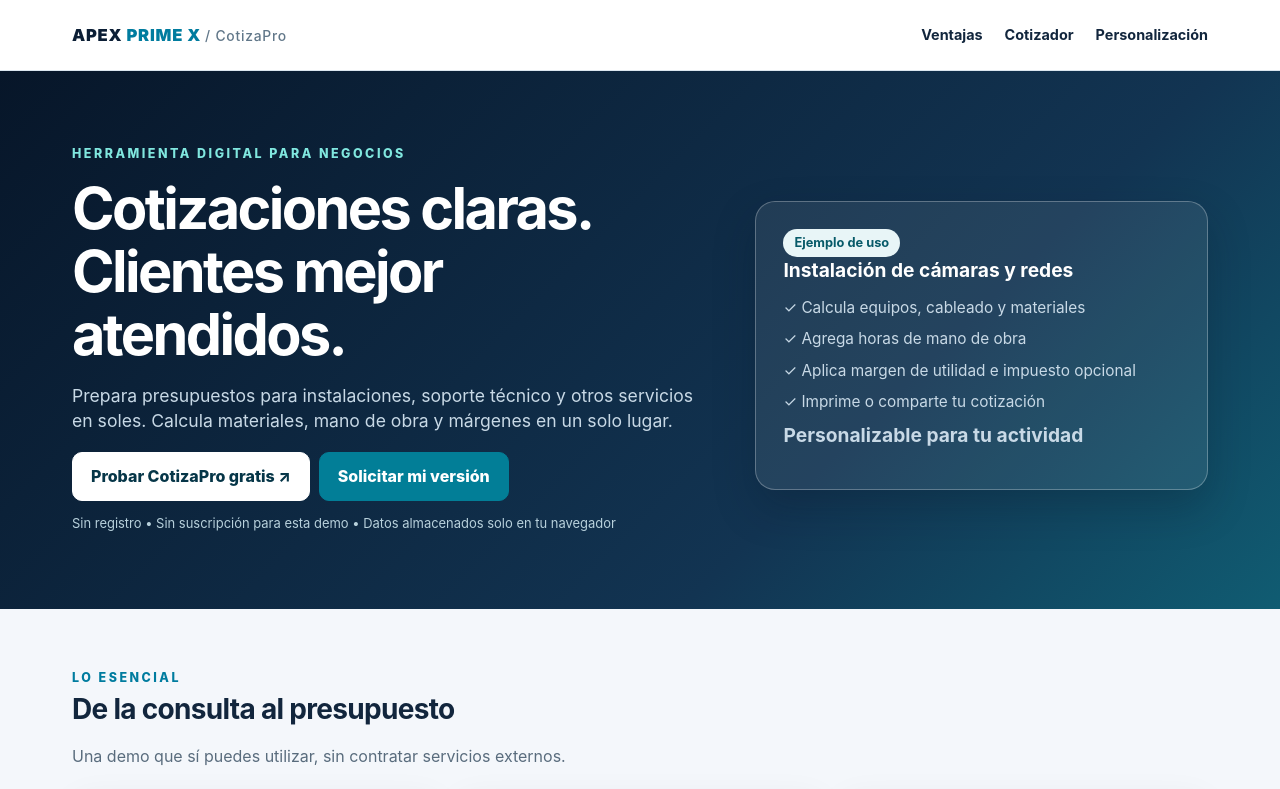
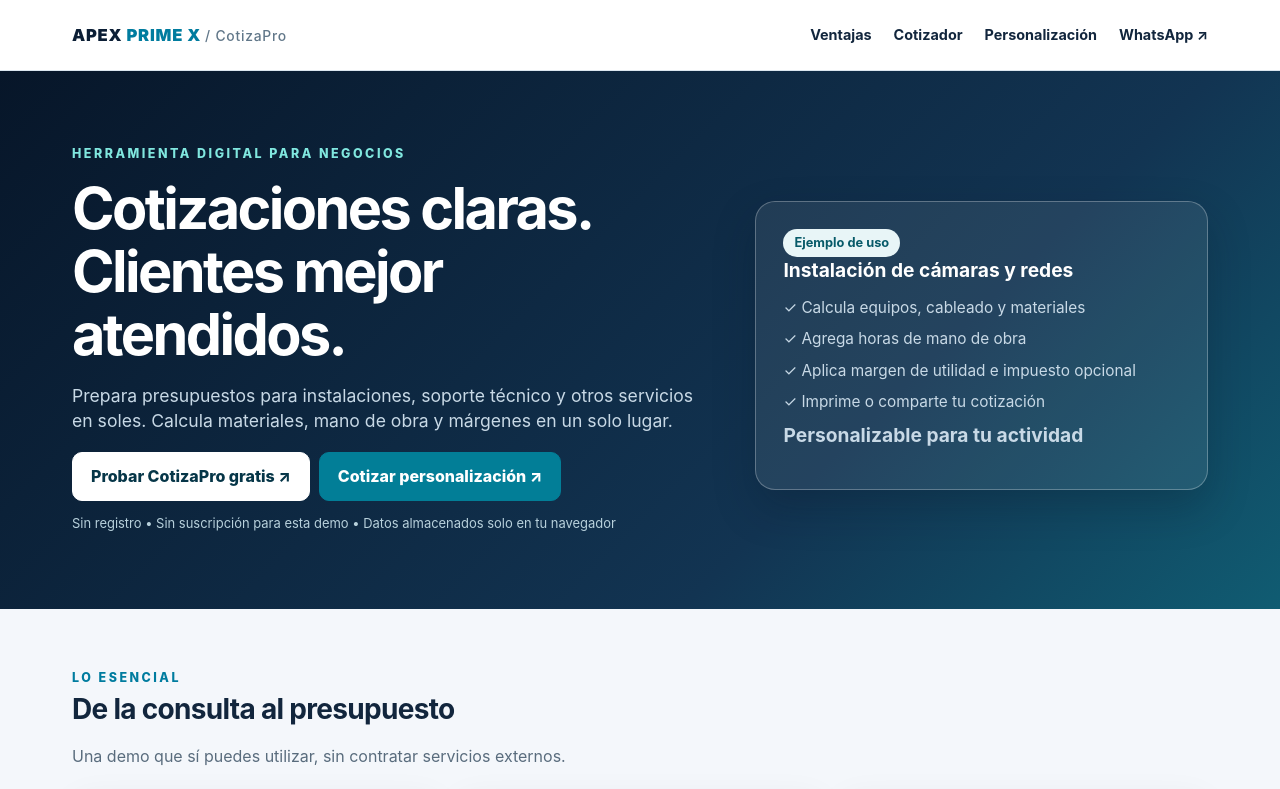
Before and after one commit to apxsolutionspe/Apex_Manager, a website with bundled scripts: page apex-global-intelligence-swarm/productos/cotizapro/index.html in a window 1280 px wide. Shown: the top 789 px of the page. Built offline with nearby package versions, Linux system fonts and the light colour scheme.

Commit message:
feat(sales): SEO structured product data, canonical indexing, direct conversion links

```diff
--- a/apex-global-intelligence-swarm/productos/cotizapro/index.html
+++ b/apex-global-intelligence-swarm/productos/cotizapro/index.html
@@ -4,8 +4,15 @@
   <meta charset="utf-8">
   <meta name="viewport" content="width=device-width,initial-scale=1">
   <meta name="description" content="CotizaPro de APEX PRIME X: crea presupuestos en soles, calcula materiales y mano de obra, imprime y comparte. Solicita una versión personalizada para tu negocio.">
+  <link rel="canonical" href="https://apxsolutionspe.github.io/Apex_Manager/productos/cotizapro/">
+  <meta name="robots" content="index,follow">
+  <meta property="og:type" content="website">
+  <meta property="og:url" content="https://apxsolutionspe.github.io/Apex_Manager/productos/cotizapro/">
+  <meta property="og:title" content="CotizaPro · Cotizador gratis para técnicos y negocios">
+  <meta property="og:description" content="Crea cotizaciones en soles, suma materiales y mano de obra, imprime y comparte por WhatsApp. Personalización por APEX PRIME X.">
   <meta name="theme-color" content="#0b1e35">
   <title>CotizaPro | Cotizaciones fáciles para tu negocio — APEX PRIME X</title>
+  <script type="application/ld+json">{"@context":"https://schema.org","@type":"SoftwareApplication","name":"CotizaPro","operatingSystem":"Web","applicationCategory":"BusinessApplication","description":"Cotizador gratuito de materiales, horas de trabajo y costos en soles; exportación de presupuestos y contacto comercial por WhatsApp","url":"https://apxsolutionspe.github.io/Apex_Manager/productos/cotizapro/","offers":{"@type":"Offer","price":"0","priceCurrency":"PEN","description":"Demo gratuita. Personalización profesional bajo presupuesto."},"creator":{"@type":"Organization","name":"APEX PRIME X"}}</script>
   <style>
     :root{font-family:Inter,ui-sans-serif,system-ui,-apple-system,BlinkMacSystemFont,"Segoe UI",sans-serif;color:#12263d;background:#f4f7fb}
     *{box-sizing:border-box}body{margin:0;line-height:1.45}a{color:inherit}button,input,textarea,select{font:inherit}button{cursor:pointer}
@@ -59,14 +66,14 @@
 <body>
   <header><div class="wrap nav">
     <a class="brand" href="#inicio">APEX<span> PRIME X</span> <small style="font-weight:500;color:#617789">/ CotizaPro</small></a>
-    <nav aria-label="Navegación principal"><a href="#ventajas">Ventajas</a><a href="#cotizador">Cotizador</a><a href="#personalizacion">Personalización</a></nav>
+    <nav aria-label="Navegación principal"><a href="#ventajas">Ventajas</a><a href="#cotizador">Cotizador</a><a href="#personalizacion">Personalización</a><a href="https://wa.me/51931797758?text=Hola%20APEX%2C%20quiero%20CotizaPro%20para%20mi%20empresa" target="_blank" rel="noopener noreferrer">WhatsApp ↗</a></nav>
   </div></header>
   <main>
     <div class="hero" id="inicio"><div class="wrap hero-grid">
       <div><div class="eyebrow">Herramienta digital para negocios</div>
         <h1>Cotizaciones claras. Clientes mejor atendidos.</h1>
         <p>Prepara presupuestos para instalaciones, soporte técnico y otros servicios en soles. Calcula materiales, mano de obra y márgenes en un solo lugar.</p>
-        <div class="actions"><a class="btn btn-light" href="#cotizador">Probar CotizaPro gratis ↗</a><a class="btn" href="#personalizacion">Solicitar mi versión</a></div>
+        <div class="actions"><a class="btn btn-light" href="#cotizador">Probar CotizaPro gratis ↗</a><a class="btn" href="https://wa.me/51931797758?text=Hola%20APEX%20PRIME%20X%2C%20quisiera%20una%20cotizaci%C3%B3n%20para%20adaptar%20CotizaPro%20a%20mi%20negocio." target="_blank" rel="noopener noreferrer">Cotizar personalización ↗</a></div>
         <p style="font-size:.81rem;color:#b8d1dc">Sin registro • Sin suscripción para esta demo • Datos almacenados solo en tu navegador</p>
       </div>
       <div class="hero-card"><span class="pill">Ejemplo de uso</span><strong>Instalación de cámaras y redes</strong>
```
